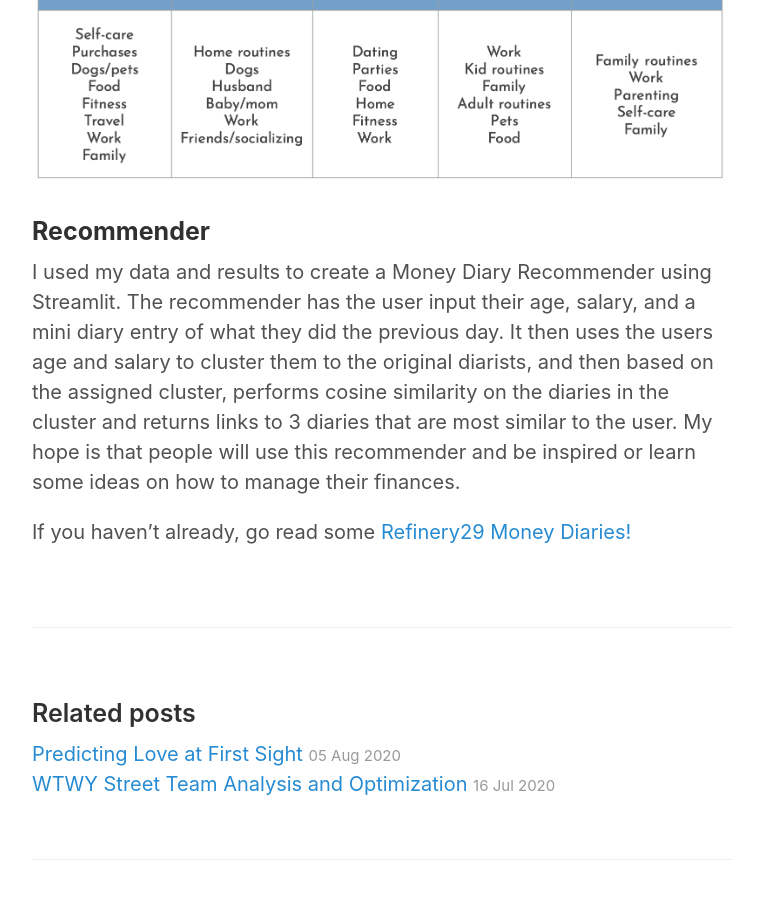
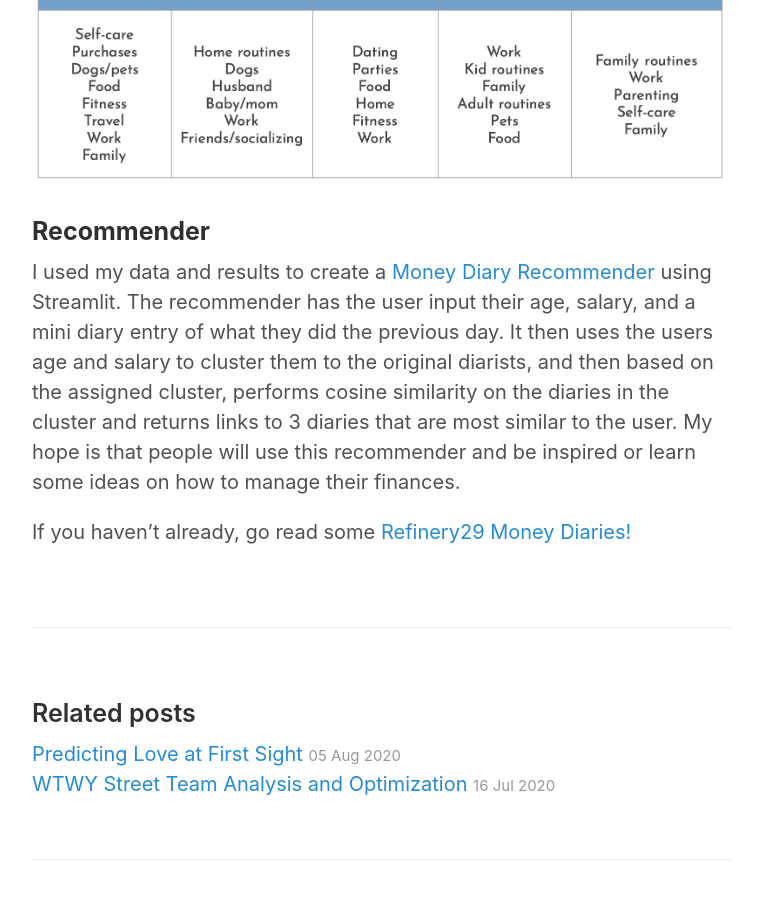
Before and after one commit to lvandervoort89/lvandervoort89.github.io, a Jekyll site: the page built from _posts/2020-08-24-Project-4-Blog.md, in a window 1280 px wide and 900 px high, scrolled down 3901 px. Shown: the whole window, without its empty margins (258-1021 px from the left). Built offline with Jekyll 4.4.1, drawn with Linux system fonts in a browser that asks for light colours; part of the change alters nothing that is shown.

```diff
--- a/_posts/2020-08-24-Project-4-Blog.md
+++ b/_posts/2020-08-24-Project-4-Blog.md
@@ -35,6 +35,6 @@ Below you’ll see a list of the top topics I identified for each of the cluster
 ![Cluster_topics]({{ site.url }}/images/Cluster_topics.png)
 
 ### **Recommender**
-I used my data and results to create a Money Diary Recommender using Streamlit. The recommender has the user input their age, salary, and a mini diary entry of what they did the previous day. It then uses the users age and salary to cluster them to the original diarists, and then based on the assigned cluster, performs cosine similarity on the diaries in the cluster and returns links to 3 diaries that are most similar to the user. My hope is that people will use this recommender and be inspired or learn some ideas on how to manage their finances.
+I used my data and results to create a [Money Diary Recommender](https://polar-scrubland-83619.herokuapp.com) using Streamlit. The recommender has the user input their age, salary, and a mini diary entry of what they did the previous day. It then uses the users age and salary to cluster them to the original diarists, and then based on the assigned cluster, performs cosine similarity on the diaries in the cluster and returns links to 3 diaries that are most similar to the user. My hope is that people will use this recommender and be inspired or learn some ideas on how to manage their finances.
 
 If you haven't already, go read some [Refinery29 Money Diaries!](https://www.refinery29.com/en-us/money-diary)
```
